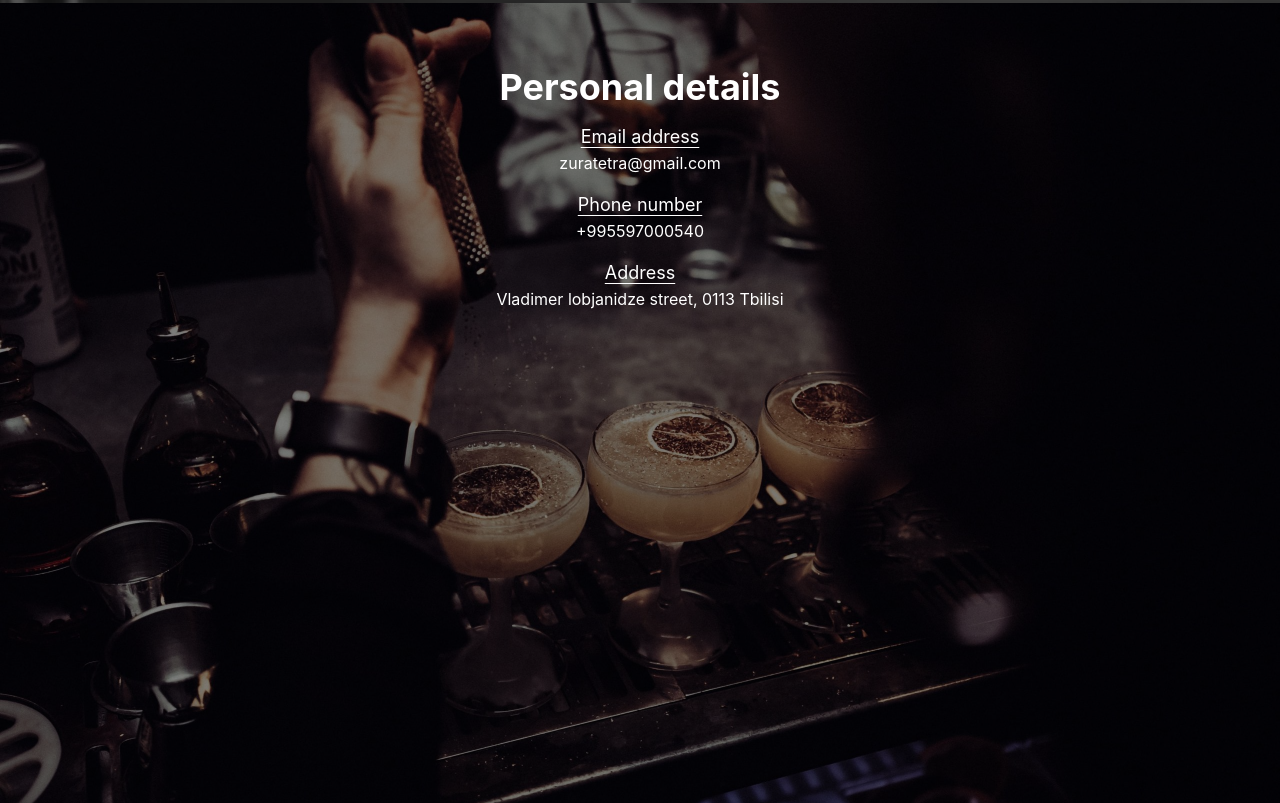
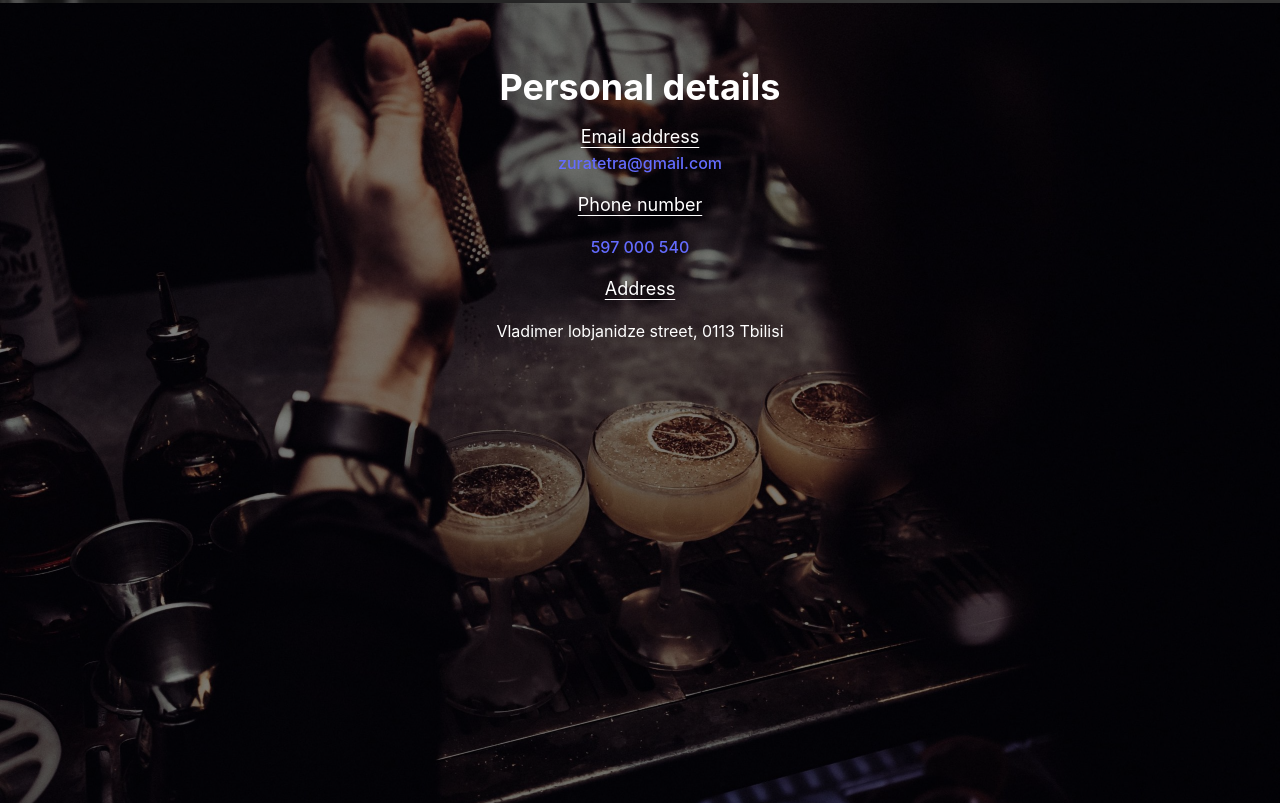
Before and after one commit to zura445/Bartender-resume, a React (Vite) app: page / in a window 1280 px wide. Shown: the part 985-1788 px from the top of the page. Built offline with nearby package versions, Linux system fonts and the light colour scheme.

Commit message:
add personal info

```diff
--- a/src/App.jsx
+++ b/src/App.jsx
@@ -126,13 +126,18 @@ function App() {
           <p className="text-lg mt-4 underline underline-offset-4">
             Email address
           </p>
-          <p>zuratetra@gmail.com</p>
+          <a href="mailto:zuratetra@gmail.com?subject=The%20subject%20of%20the%20mail mt-4">
+            zuratetra@gmail.com
+          </a>
+
           <p className="text-lg mt-4 underline underline-offset-4">
             Phone number
           </p>
-          <p>+995597000540</p>
+          <a className="cursor-pointer mt-4" href="tel: +995597000540">
+            597 000 540
+          </a>
           <p className="text-lg mt-4 underline underline-offset-4">Address</p>
-          <p>Vladimer lobjanidze street, 0113 Tbilisi</p>
+          <p className="mt-4">Vladimer lobjanidze street, 0113 Tbilisi</p>
         </div>
       </div>
     </div>
```
